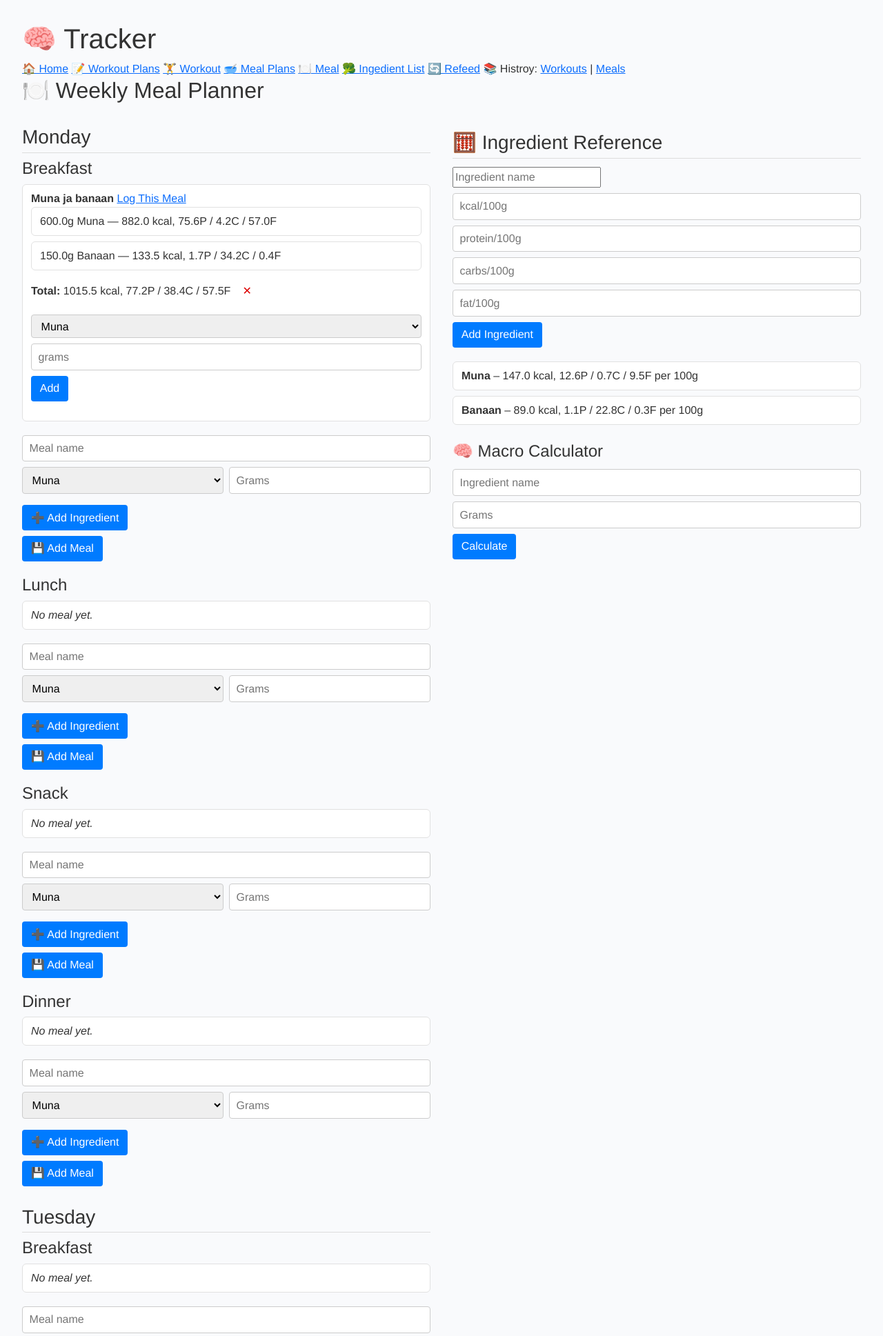
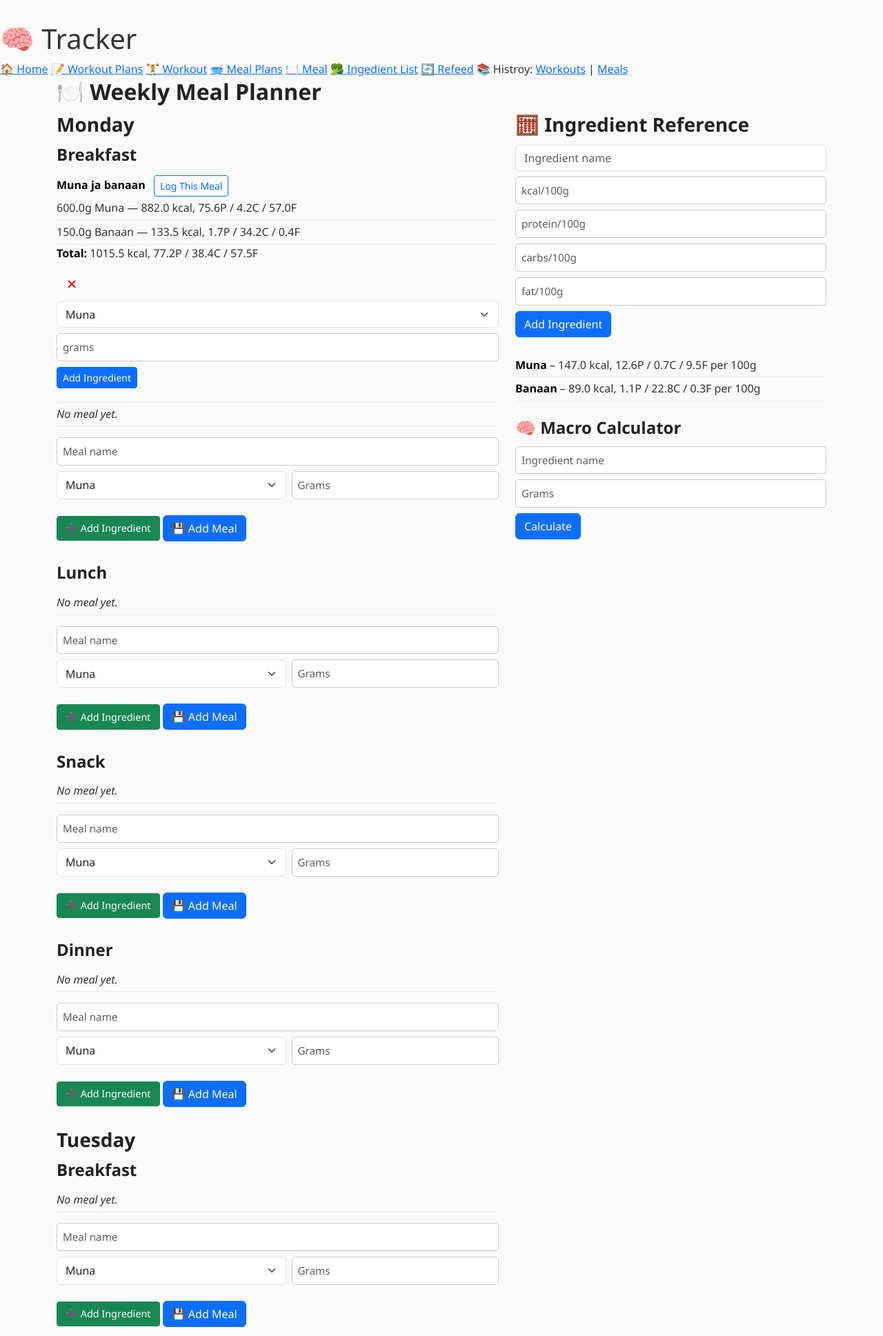
Before and after one commit to HeigoTasuja/mealTrainingApp, a Flask app: page /meal_plans/ in a window 1280 px wide. Shown: the top 1937 px of the page at 69% size. Run offline with Flask 3, Linux system fonts and the light colour scheme; data comes from the database, SQL or seed files in the repository.

Commit message:
cleaner css new meal plan page

```diff
--- a/static/style.css
+++ b/static/style.css
@@ -1,97 +1,101 @@
 body {
-    font-family: 'Helvetica Neue', Arial, sans-serif;
-    background-color: #f9fafc;
+    font-family: 'Segoe UI', Roboto, sans-serif;
+    background-color: #fafafa;
     color: #333;
-    padding: 2rem;
+    line-height: 1.6;
+    padding-top: 2rem;
 }
 
 h2, h3, h4 {
-    margin-bottom: 0.5rem;
-}
-
-h3 {
-    border-bottom: 1px solid #ddd;
-    padding-bottom: 0.3rem;
-    margin-top: 2rem;
+    font-weight: 600;
+    color: #222;
+    margin-bottom: 0.75rem;
 }
 
 ul {
-    list-style-type: none;
+    list-style: none;
     padding-left: 0;
 }
 
-ul li {
-    background: #fff;
-    border: 1px solid #e1e1e1;
-    border-radius: 6px;
-    padding: 0.5rem 0.75rem;
-    margin-bottom: 0.5rem;
-    transition: background 0.2s;
+li {
+    padding: 0.25rem 0;
+    border-bottom: 1px solid #eee;
 }
 
-ul li:hover {
-    background: #f5f5f5;
+/* Form controls */
+input[type="text"],
+input[type="number"],
+select {
+    border-radius: 5px;
+    border: 1px solid #ccc;
+    padding: 0.5rem;
+    font-size: 0.95rem;
 }
 
-form {
-    margin-top: 0.5rem;
-    margin-bottom: 1rem;
+input[type="text"]:focus,
+input[type="number"]:focus,
+select:focus {
+    border-color: #66afe9;
+    outline: none;
+    box-shadow: 0 0 3px rgba(102, 175, 233, 0.6);
 }
 
-form input,
-form select,
-form button {
-    margin: 0.25rem 0;
-}
-
-form input[type="text"],
-form input[type="number"],
-form select {
-    width: 100%;
-    padding: 0.4rem 0.6rem;
-    border: 1px solid #ccc;
-    border-radius: 4px;
-}
-
-form button {
-    padding: 0.4rem 0.8rem;
-    border-radius: 4px;
-    border: none;
-    background-color: #007bff;
-    color: white;
-    cursor: pointer;
-}
-
-form button:hover {
-    background-color: #0056b3;
-}
-
-.ingredient-row {
+/* Ingredients container for dynamic rows */
+.ingredients-container .ingredient-row {
     display: flex;
     gap: 0.5rem;
     margin-bottom: 0.5rem;
 }
 
-.ingredients-container {
+.ingredients-container .ingredient-row select,
+.ingredients-container .ingredient-row input {
+    flex: 1;
+}
+
+/* Add Ingredient Button */
+.add-ingredient-btn {
+    display: inline-block;
+    margin-top: 0.5rem;
+    font-size: 0.9rem;
+    font-weight: 500;
+    padding: 0.4rem 0.75rem;
+    border-radius: 4px;
+    cursor: pointer;
+}
+
+/* Delete button (✕) */
+.delete-btn {
+    border: none;
+    background: none;
+    color: #d00;
+    font-size: 1.2rem;
+    cursor: pointer;
+    margin-left: 0.5rem;
+}
+
+.delete-btn:hover {
+    color: #a00;
+    transform: scale(1.1);
+}
+
+/* Forms */
+form {
+    margin-bottom: 1rem;
+}
+
+form .form-control,
+form .form-select {
     margin-bottom: 0.5rem;
 }
 
-button.add-ingredient-btn {
-    background-color: #28a745;
+/* Meal List Items */
+li strong {
+    color: #000;
 }
 
-button.add-ingredient-btn:hover {
-    background-color: #218838;
+/* Responsive tweaks */
+@media (max-width: 768px) {
+    .ingredients-container .ingredient-row {
+        flex-direction: column;
+    }
 }
-
-button.delete-btn {
-    background: none;
-    border: none;
-    color: #dc3545;
-    cursor: pointer;
-    padding: 0;
-}
-
-button.delete-btn:hover {
-    text-decoration: underline;
-}
--- a/templates/plans/meal_index.html
+++ b/templates/plans/meal_index.html
@@ -1,80 +1,116 @@
 {% extends "base.html" %}
 {% block content %}
+<div class="container">
   <h2>🍽️ Weekly Meal Planner</h2>
-<div style="display: flex; gap: 2rem;">
+  <div class="row">
 
     <!-- Left Column: Planner -->
-<div style="flex: 1;">
+    <div class="col-md-7">
       {% set days = ['Monday','Tuesday','Wednesday','Thursday','Friday','Saturday','Sunday'] %}
       {% set slots = ['Breakfast','Lunch','Snack','Dinner'] %}
+
       {% for d in days %}
-    <h3 style="margin-top:1.5rem;">{{ d }}</h3>
+        <h3>{{ d }}</h3>
+
         {% for slot in slots %}
           <h4>{{ slot }}</h4>
+
           <ul>
+            {% set meals_found = false %}
             {% for m in meals if m.day == d and m.meal_type == slot %}
+              {% set meals_found = true %}
               <li>
                 <strong>{{ m.name }}</strong>
-            <a href="{{ url_for('meals.log_meal', from_meal_id=m.id) }}">Log This Meal</a>
+                <a href="{{ url_for('meals.log_meal', from_meal_id=m.id) }}" class="btn btn-sm btn-outline-primary ms-2">Log This Meal</a>
+
                 <ul>
                   {% for ing in m.ingredients %}
                     <li>{{ ing.grams }}g {{ ing.name }} — {{ ing.calories }} kcal, {{ ing.protein }}P / {{ ing.carbs }}C / {{ ing.fat }}F</li>
                   {% endfor %}
                 </ul>
-            <strong>Total:</strong> {{ m.totals.calories }} kcal, {{ m.totals.protein }}P / {{ m.totals.carbs }}C / {{ m.totals.fat }}F
-            <form action="{{ url_for('meal_plans.delete_meal', meal_id=m.id) }}" method="POST" style="display:inline;">
-              <button style="border:none;color:#d00;background:none;">✕</button>
+
+                <p><strong>Total:</strong> {{ m.totals.calories }} kcal, {{ m.totals.protein }}P / {{ m.totals.carbs }}C / {{ m.totals.fat }}F</p>
+
+                <form action="{{ url_for('meal_plans.delete_meal', meal_id=m.id) }}" method="POST" class="d-inline">
+                  <button class="delete-btn" title="Delete Meal">✕</button>
                 </form>
 
                 <!-- Add Ingredient to Meal -->
-            <form action="{{ url_for('meal_plans.add_ingredient') }}" method="POST" style="margin-top: 0.5rem;">
+                <form action="{{ url_for('meal_plans.add_ingredient') }}" method="POST" class="mt-2">
                   <input type="hidden" name="meal_id" value="{{ m.id }}">
-              <select name="ingredient_id">
+
+                  <div class="mb-2">
+                    <select name="ingredient_id" class="form-select" required>
                       {% for i in ingredients %}
                         <option value="{{ i.id }}">{{ i.name }}</option>
                       {% endfor %}
                     </select>
-              <input name="grams" type="number" step="any" placeholder="grams" required>
-              <button>Add</button>
+                  </div>
+
+                  <div class="mb-2">
+                    <input name="grams" type="number" step="any" placeholder="grams" class="form-control" required>
+                  </div>
+
+                  <button type="submit" class="btn btn-primary btn-sm">Add Ingredient</button>
                 </form>
               </li>
-        {% else %}
+            {% endfor %}
+
+            {% if not meals_found %}
               <li><em>No meal yet.</em></li>
-        {% endfor %}
+            {% endif %}
           </ul>
 
           <!-- Add Meal Form -->
-      <form action="{{ url_for('meal_plans.add_meal') }}" method="POST" style="margin-bottom:1rem;">
+          <form action="{{ url_for('meal_plans.add_meal') }}" method="POST" class="mb-4">
             <input type="hidden" name="day" value="{{ d }}">
             <input type="hidden" name="meal_type" value="{{ slot }}">
-        <input type="text" name="name" placeholder="Meal name" required><br>
 
-        <div class="ingredients-container">
+            <div class="mb-2">
+              <input type="text" name="name" placeholder="Meal name" class="form-control" required>
+            </div>
+
+            <div class="ingredients-container mb-2">
               <div class="ingredient-row">
-            <select name="ingredient_name" required>
+                <select name="ingredient_name" class="form-select" required>
                   {% for i in ingredients %}
                     <option value="{{ i.name }}">{{ i.name }}</option>
                   {% endfor %}
                 </select>
-            <input type="number" name="ingredient_grams" step="any" placeholder="Grams" required>
+                <input type="number" name="ingredient_grams" step="any" placeholder="Grams" class="form-control" required>
               </div>
             </div>
-        <button type="button" onclick="addIngredientRow(this)">➕ Add Ingredient</button><br>
-        <button type="submit">💾 Add Meal</button>
+
+            <button type="button" class="btn btn-success btn-sm mb-2 add-ingredient-btn" onclick="addIngredientRow(this)">➕ Add Ingredient</button>
+
+            <button type="submit" class="btn btn-primary">💾 Add Meal</button>
           </form>
         {% endfor %}
-  {% endfor %}</div>
+
+      {% endfor %}
+    </div>
 
     <!-- Right Column: Ingredients -->
-<div style="flex: 1;">
+    <div class="col-md-5">
       <h3>🧮 Ingredient Reference</h3>
-  <form method="POST" action="{{ url_for('ingredients.manage_ingredients') }}" style="margin-bottom: 1rem;">
-    <input name="name" placeholder="Ingredient name" required>
-    <input name="calories" type="number" step="any" placeholder="kcal/100g" required>
-    <input name="protein" type="number" step="any" placeholder="protein/100g" required>
-    <input name="carbs" type="number" step="any" placeholder="carbs/100g" required>
-    <input name="fat" type="number" step="any" placeholder="fat/100g" required>
-    <button>Add Ingredient</button>
+
+      <form method="POST" action="{{ url_for('ingredients.manage_ingredients') }}" class="mb-4">
+        <div class="mb-2">
+          <input name="name" placeholder="Ingredient name" class="form-control" required>
+        </div>
+        <div class="mb-2">
+          <input name="calories" type="number" step="any" placeholder="kcal/100g" class="form-control" required>
+        </div>
+        <div class="mb-2">
+          <input name="protein" type="number" step="any" placeholder="protein/100g" class="form-control" required>
+        </div>
+        <div class="mb-2">
+          <input name="carbs" type="number" step="any" placeholder="carbs/100g" class="form-control" required>
+        </div>
+        <div class="mb-2">
+          <input name="fat" type="number" step="any" placeholder="fat/100g" class="form-control" required>
+        </div>
+        <button type="submit" class="btn btn-primary">Add Ingredient</button>
       </form>
 
       <ul>
@@ -85,14 +121,19 @@
         {% endfor %}
       </ul>
 
-  <h4 style="margin-top:1.5rem;">🧠 Macro Calculator</h4>
+      <h4 class="mt-4">🧠 Macro Calculator</h4>
       <form action="{{ url_for('ingredients.calculate_macros') }}" method="POST">
-    <input type="text" name="name" placeholder="Ingredient name" required>
-    <input type="number" step="any" name="grams" placeholder="Grams" required>
-    <button type="submit">Calculate</button>
+        <div class="mb-2">
+          <input type="text" name="name" placeholder="Ingredient name" class="form-control" required>
+        </div>
+        <div class="mb-2">
+          <input type="number" step="any" name="grams" placeholder="Grams" class="form-control" required>
+        </div>
+        <button type="submit" class="btn btn-primary">Calculate</button>
       </form>
+
       {% if result %}
-    <h4>Calculated Macros for {{ result.grams }}g of {{ result.name }}</h4>
+        <h4 class="mt-3">Calculated Macros for {{ result.grams }}g of {{ result.name }}</h4>
         <ul>
           <li>Calories: {{ result.calories }}</li>
           <li>Protein: {{ result.protein }} g</li>
@@ -101,20 +142,22 @@
         </ul>
       {% endif %}
     </div>
+
+  </div>
 </div>
 
 <script>
 function addIngredientRow(button) {
   const container = button.previousElementSibling;
   const row = document.createElement("div");
-  row.className = "ingredient-row";
+  row.className = "ingredient-row mb-2";
   row.innerHTML = `
-    <select name="ingredient_name" required>
+    <select name="ingredient_name" class="form-select" required>
       {% for i in ingredients %}
         <option value="{{ i.name }}">{{ i.name }}</option>
       {% endfor %}
     </select>
-    <input type="number" name="ingredient_grams" step="any" placeholder="Grams" required>
+    <input type="number" name="ingredient_grams" step="any" placeholder="Grams" class="form-control" required>
   `;
   container.appendChild(row);
 }
```
Lines whose indentation alone changed are shown as unchanged.
